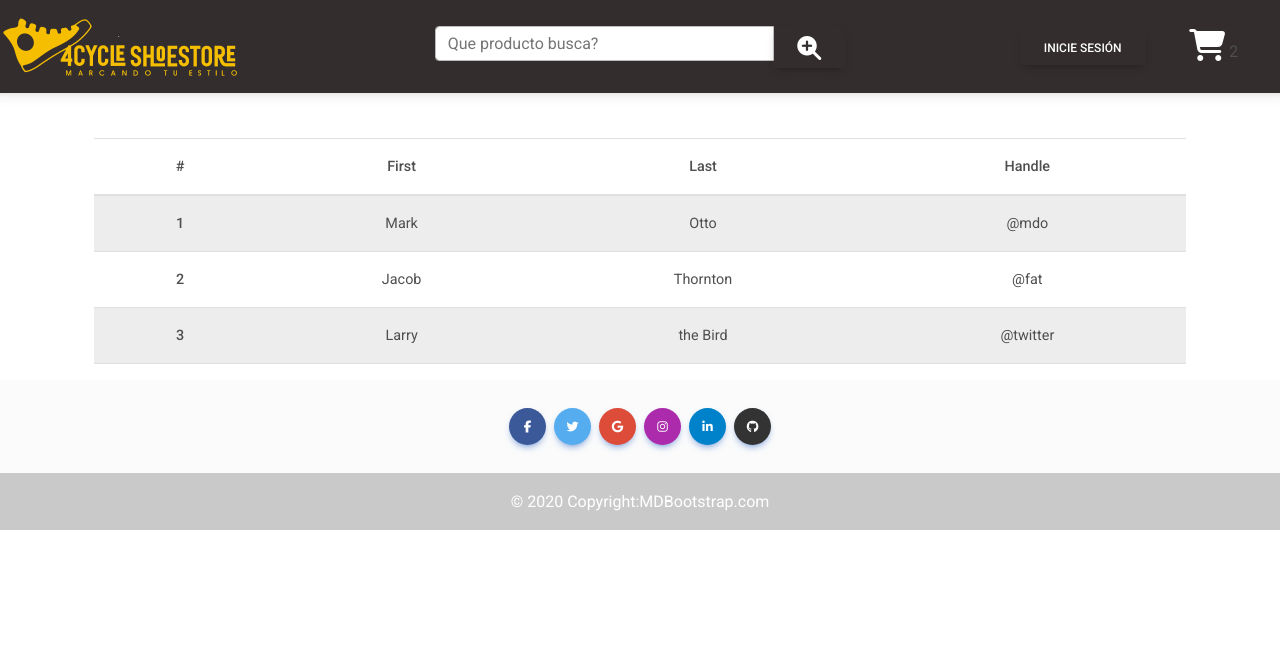
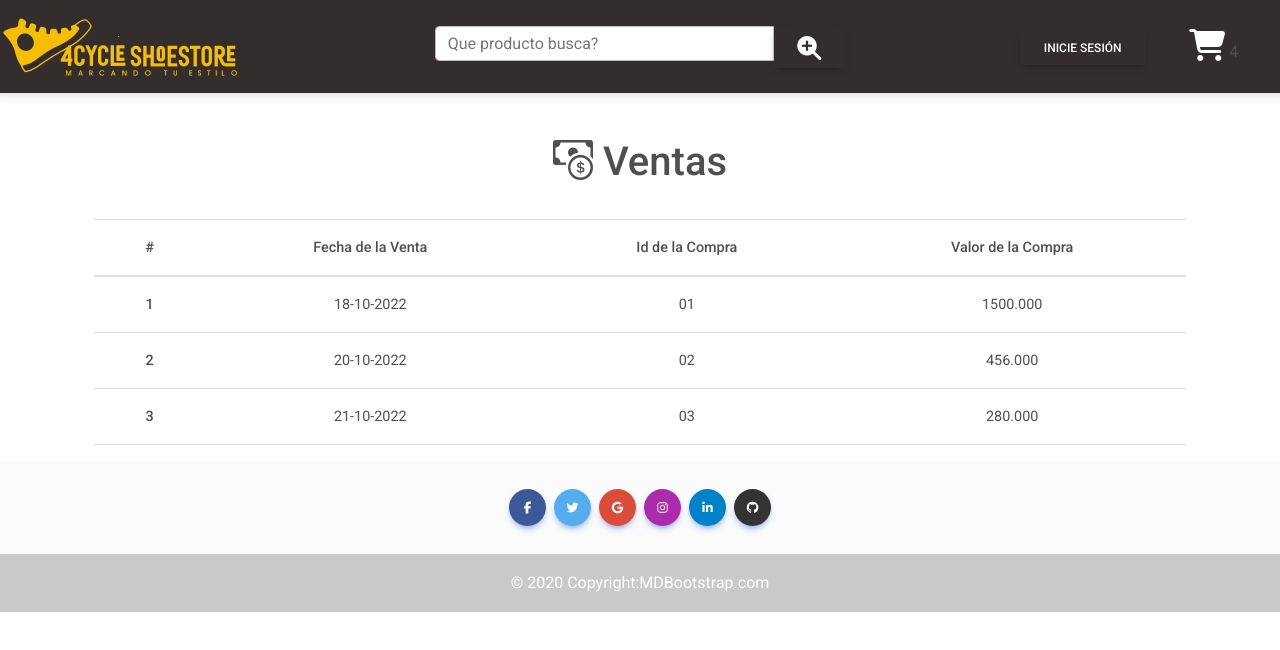
Before and after one commit to 4CycleTeam/Shoestore, a React (Create React App) app in the folder front/: page /ventas in a window 1280 px wide. Shown: the top 650 px of the page. Built offline with nearby package versions, Linux system fonts and the light colour scheme; a web font is replaced by a local one.

Commit message:
Se modificaron archivos

```diff
--- a/front/package.json
+++ b/front/package.json
@@ -8,6 +8,7 @@
     "@testing-library/react": "^13.4.0",
     "@testing-library/user-event": "^13.5.0",
     "axios": "^1.1.3",
+    "bootstrap-icons": "^1.9.1",
     "mdb-react-ui-kit": "^4.2.0",
     "react": "^18.2.0",
     "react-alert": "^7.0.3",
--- a/front/public/index.html
+++ b/front/public/index.html
@@ -33,6 +33,7 @@
   <script src="https://maxcdn.bootstrapcdn.com/bootstrap/4.0.0/js/bootstrap.min.js"
     integrity="sha384-JZR6Spejh4U02d8jOt6vLEHfe/JQGiRRSQQxSfFWpi1MquVdAyjUar5+76PVCmYl"
     crossorigin="anonymous"></script>
+    <link rel="stylesheet" href="https://cdn.jsdelivr.net/npm/bootstrap-icons@1.9.1/font/bootstrap-icons.css">
 </body>
 
 </html>
--- a/front/src/components/Carrito.js
+++ b/front/src/components/Carrito.js
@@ -8,7 +8,7 @@ export const Carrito = () => {
 
             <section id="productos" className='container mt-5'>
                 <br/>
-            <h1  class="fa fa-shopping-cart fa-2x">Carrito de Compras</h1>
+            <h1  class="fa fa-shopping-cart fa-2x"> Carrito de Compras</h1>
 
                 <table class="table table-add_review">
 
--- a/front/src/components/CrearProducto.js
+++ b/front/src/components/CrearProducto.js
@@ -1,5 +1,5 @@
 import React, { Fragment } from "react";
-import {   MDBRow,  MDBCol,  MDBInput,  MDBFile,  MDBBtn, MDBTextArea } from 'mdb-react-ui-kit';
+import { MDBRow, MDBCol, MDBInput, MDBFile, MDBBtn, MDBTextArea } from 'mdb-react-ui-kit';
 const CrearProducto = () => {
   return (
     <Fragment>
@@ -7,15 +7,20 @@ const CrearProducto = () => {
         <br />
         <h1 class="fa fa-outdent fa-2x"> Crear Productos</h1>
 
+        <table class="table table-add_review">
+
+          <tbody>
+            <tr align="center" >
+              <td>
 
                 <MDBCol md="6" className="text-center">
                   <form className=" mt-5">
                     <MDBRow className='mb-4 me-2'>
                       <MDBCol>
-                <MDBInput id='form6Example1' label='Id Producto' disabled/>
+                        <MDBInput id='form6Example1' label='Id Producto' disabled />
                       </MDBCol>
                       <MDBCol>
-          <MDBInput id='form6Example2' label='4' number  />
+                        <MDBInput id='form6Example2' label='4' number />
                       </MDBCol>
                     </MDBRow>
 
@@ -23,7 +28,7 @@ const CrearProducto = () => {
                     <MDBInput wrapperClass='mb-4' id='precio_producto' label='Precio' number required />
                     <MDBFile label='Imagen' id='imagen_producto' />
 
-       <MDBTextArea label='Message' id='textAreaExample' rows={4} className='mt-3 mb-3'/>
+                    <MDBTextArea label='Message' id='textAreaExample' rows={4} className='mt-3 mb-3' />
 
 
                     <MDBBtn className='mb-4' type='submit' block>
@@ -32,6 +37,11 @@ const CrearProducto = () => {
                   </form>
                 </MDBCol>
 
+              </td>
+            </tr>
+          </tbody>
+        </table>
+
       </section>
     </Fragment>
   );
--- a/front/src/components/Ventas.js
+++ b/front/src/components/Ventas.js
@@ -8,38 +8,44 @@ export const Home = () => {
             <h1 id="encabezado_Ventas">Ventas</h1>
 
             <section id="productos" className='container mt-5'>
-            <table class="table table-striped">
+
+            <h1  width="16"  class="bi bi-cash-coin"> Ventas</h1>
+
+     <br/>
+
+<table class="table table-add_review">
   <thead>
     <tr>
       <th scope="col">#</th>
-      <th scope="col">First</th>
-      <th scope="col">Last</th>
-      <th scope="col">Handle</th>
+      <th scope="col">Fecha de la Venta</th>
+      <th scope="col">Id de la Compra</th>
+      <th scope="col">Valor de la Compra</th>
     </tr>
   </thead>
   <tbody>
     <tr>
       <th scope="row">1</th>
-      <td>Mark</td>
-      <td>Otto</td>
-      <td>@mdo</td>
+      <td>18-10-2022</td>
+      <td>01</td>
+      <td>1500.000</td>
     </tr>
     <tr>
       <th scope="row">2</th>
-      <td>Jacob</td>
-      <td>Thornton</td>
-      <td>@fat</td>
+      <td>20-10-2022</td>
+      <td>02</td>
+      <td>456.000</td>
     </tr>
     <tr>
       <th scope="row">3</th>
-      <td>Larry</td>
-      <td>the Bird</td>
-      <td>@twitter</td>
+      <td>21-10-2022</td>
+      <td>03</td>
+      <td>280.000</td>
     </tr>
   </tbody>
 </table>
+
+
             </section>
-
         </Fragment>
     )
 }
--- a/front/src/components/layout/Footer.js
+++ b/front/src/components/layout/Footer.js
@@ -77,6 +77,7 @@ export const Footer = () => {
         <a className='text-white' href='https://mdbootstrap.com/'>
           MDBootstrap.com
         </a>
+
       </div>
     </MDBFooter>
     </Fragment>
--- a/front/src/components/layout/Header.js
+++ b/front/src/components/layout/Header.js
@@ -28,10 +28,10 @@ const Header = () => {
                     </div>
                 </div>
                 <div className="col-12 col-md-3 mt-4 mt-md-0 text-center">
-                    <span><button className='btn text-white' id="login_btn">Inicie Sesión</button></span>
+                    <a className="btn text-white" id="login_btn"  href='http://localhost:3000/login'>Inicie Sesión</a>
                     &nbsp; &nbsp; &nbsp; &nbsp; &nbsp; &nbsp;
                     <i class="fa fa-shopping-cart fa-2x text-white" aria-hidden="false"></i>
-                    <span className="ml-1" id="cart_count">2</span>
+                    <span className="ml-1" id="cart_count">4</span>
                 </div>
 
 
```
Also changed, not shown: 1 other file (tests, documents, lock files or other folders). Lines whose indentation alone changed are shown as unchanged.
